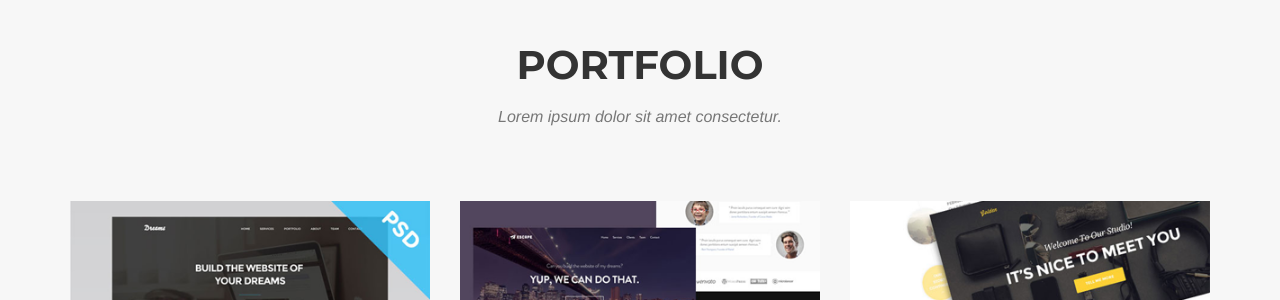
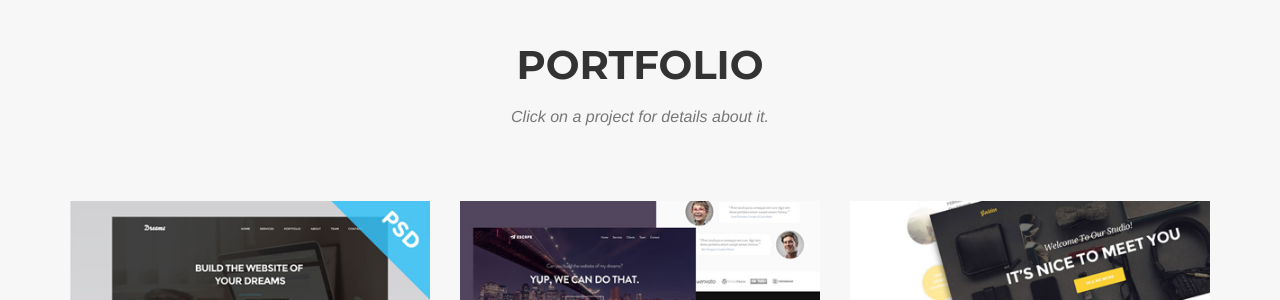
Before and after one commit to jrhtdo/jrhtdo.github.io, a Jekyll site: the page built from index.html, in a window 1280 px wide and 900 px high, scrolled down 2008 px. Shown: the part 152-452 px from the top of the window. Built offline with Jekyll 4.4.1, drawn with Linux system fonts in a browser that asks for light colours; nearby versions of some CDN libraries; some web fonts are replaced.

Commit message:
Update portfolio_grid.html

```diff
--- a/_includes/portfolio_grid.html
+++ b/_includes/portfolio_grid.html
@@ -4,7 +4,7 @@
             <div class="row">
                 <div class="col-lg-12 text-center">
                     <h2 class="section-heading">Portfolio</h2>
-                    <h3 class="section-subheading text-muted">Lorem ipsum dolor sit amet consectetur.</h3>
+                    <h3 class="section-subheading text-muted">Click on a project for details about it.</h3>
                 </div>
             </div>
             <div class="row">
```
